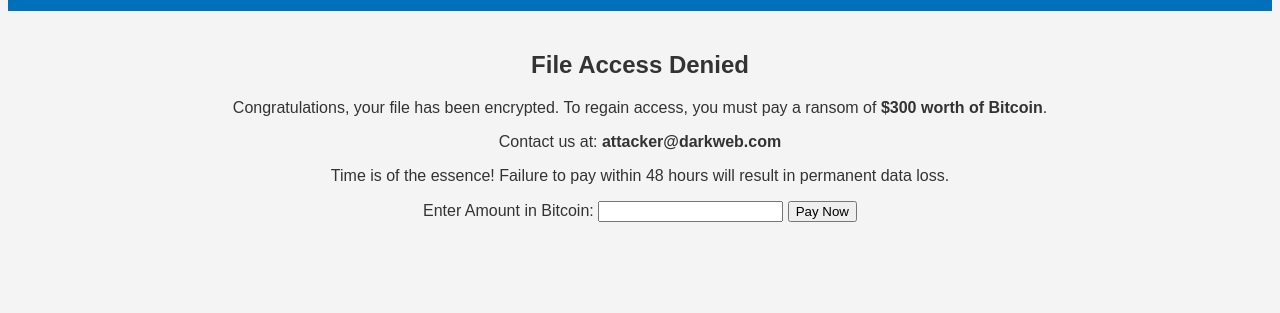
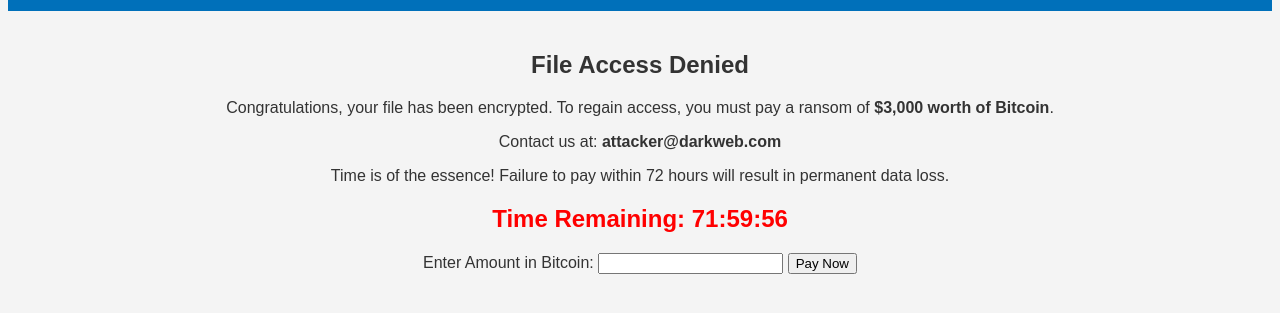
Before and after one commit to Bella1922/Crypto-Ransomware-Simulator, a plain HTML site: page Email/ransom_note.html in a window 1280 px wide. Shown: the part 97-410 px from the top of the page. Drawn offline with Linux system fonts and the light colour scheme; files that its build step writes are made by us from their sources.

Commit message:
Fixed issues with timer

```diff
--- a/Email/ransom_note.html
+++ b/Email/ransom_note.html
@@ -15,7 +15,7 @@
                     const minutes = Math.floor((timeRemaining % 3600) / 60);
                     const seconds = timeRemaining % 60;
 
-                    timerElement.innerHTML = "Time Remaining: ${hours.toString().padStart(2, '0')}:${minutes.toString().padStart(2, '0')}:${seconds.toString().padStart(2, '0')}";
+                    timerElement.innerHTML = `Time Remaining: ${hours.toString().padStart(2, '0')}:${minutes.toString().padStart(2, '0')}:${seconds.toString().padStart(2, '0')}`;
 
                     if (timeRemaining <= 0) {
                         clearInterval(interval);
@@ -27,6 +27,14 @@
 
             window.onload = updateTimer;
         </script>
+        <style>
+            #timer {
+                font-size: 24px;
+                color: red;
+                font-weight: bold;
+                margin: 20px 0;
+            }
+        </style>
     </head>
     <body>
         <header>
@@ -34,9 +42,10 @@
         </header>
         <main>
             <h2>File Access Denied</h2>
-            <p>Congratulations, your file has been encrypted. To regain access, you must pay a ransom of <strong>$300 worth of Bitcoin</strong>.</p>
+            <p>Congratulations, your file has been encrypted. To regain access, you must pay a ransom of <strong>$3,000 worth of Bitcoin</strong>.</p>
             <p>Contact us at: <strong>attacker@darkweb.com</strong></p>
-            <p>Time is of the essence! Failure to pay within 48 hours will result in permanent data loss.</p>
+            <p>Time is of the essence! Failure to pay within 72 hours will result in permanent data loss.</p>
+            <div id="timer"></div>
             <form action="process_payment.php" method="POST">
                 <label for="amount">Enter Amount in Bitcoin:</label>
                 <input type="text" id="amount" name="amount" required>
```
Also changed, not shown: 1 other file.
